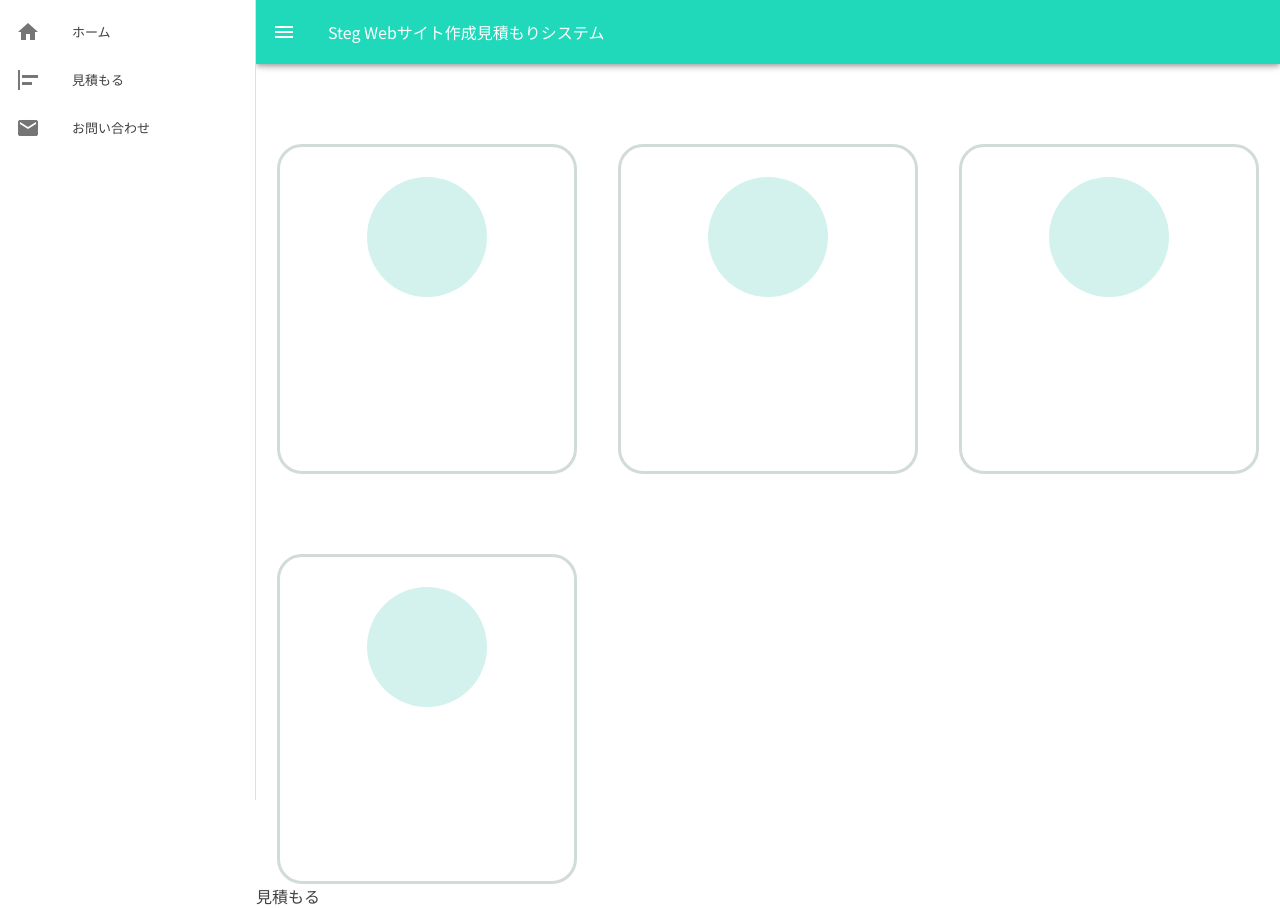
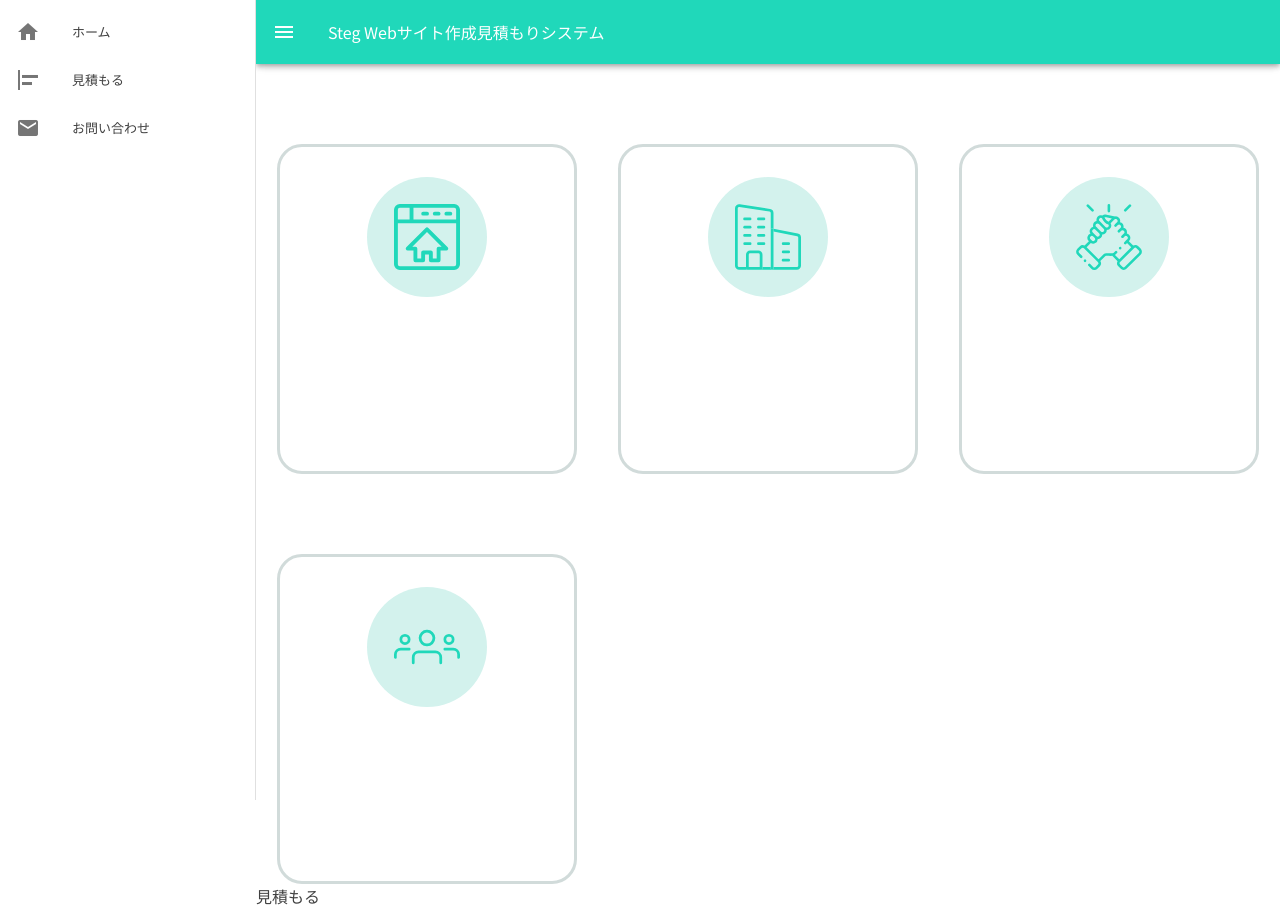
Before and after one commit to project-steg/Quote, a Nuxt app: page /quote in a window 1280 px wide. Built offline with nearby package versions, Linux system fonts and the light colour scheme.

Commit message:
[add]img

```diff
--- a/components/contents.vue
+++ b/components/contents.vue
@@ -1,7 +1,9 @@
 <template>
   <div class="contents-wrapper" :class="{active:list.select}" @click="selectContents(list.id)">
     <div :class="{check:list.select}"></div>
-    <div class="contents-icon-wrapper"></div>
+    <div class="contents-icon">
+      <img :src="list.img" alt />
+    </div>
   </div>
 </template>
 <script>
@@ -25,6 +27,7 @@ export default {
   border: 3px solid #d1dbda;
   border-radius: 25px;
   filter: drop-shadow(0 3px 6px rgb(0 0 0 16));
+  cursor: pointer;
   padding: 30px;
 }
 
@@ -44,10 +47,18 @@ export default {
   background-position: center;
   border-radius: 50%;
 }
-.contents-icon-wrapper {
+.contents-icon {
   width: 120px;
   height: 120px;
   background-color: #d3f2ed;
   border-radius: 50%;
+  position: relative;
+}
+.contents-icon img {
+  position: absolute;
+  width: 55%;
+  height: 55%;
+  top: 22.5%;
+  right: 22.5%;
 }
 </style>
--- a/components/how2use.vue
+++ b/components/how2use.vue
@@ -260,9 +260,9 @@
       <!---------------------------------------------------------->
     </div>
     <div class="how2use-btn">
-      <button>
+      <nuxt-link to="quote" tag="button">
         <p>見積もってみる</p>
-      </button>
+      </nuxt-link>
     </div>
   </div>
 </template>
--- a/store/index.js
+++ b/store/index.js
@@ -2,14 +2,32 @@ export const state = () => ({
   list: [
     {
       id: 0,
-      name: "企業理念ページ",
+      name: "メインビジュアル",
       value: 10000,
       select: false,
-      img: "../static/img/home-page.svg"
+      img: "img/home-page.svg"
     },
-    { id: 1, name: "お問い合わせ", value: 10000, select: false },
-    { id: 2, name: "企業紹介", value: 10000, select: false },
-    { id: 3, name: "オフィス地図", value: 10000, select: false }
+    {
+      id: 1,
+      name: "会社概要",
+      value: 10000,
+      select: false,
+      img: "img/company.svg"
+    },
+    {
+      id: 2,
+      name: "提携企業",
+      value: 10000,
+      select: false,
+      img: "img/partners.svg"
+    },
+    {
+      id: 3,
+      name: "メンバー一覧",
+      value: 10000,
+      select: false,
+      img: "img/members.svg"
+    }
   ],
   sumValue: 0
 });
```
Also changed, not shown: static/img/partners.svg (renamed from static/img/sponsor.svg).
